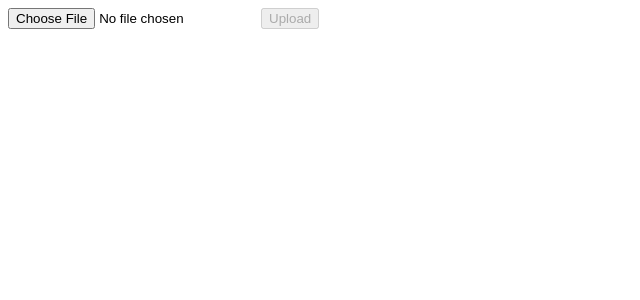
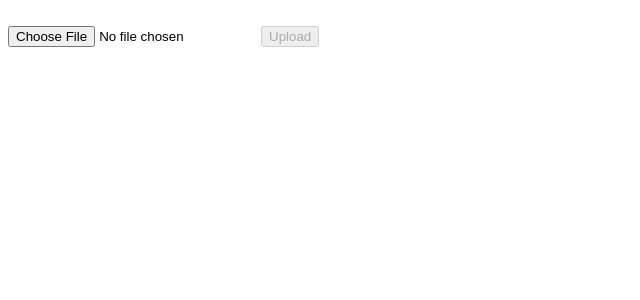
Before and after one commit to kerenren/TheTreeWhisperer, a React (Create React App) app in the folder tree-whisperer/: page / in a window 1280 px wide. Shown: the top 300 px of the page, without its empty margins (0-640 px from the left). Built offline with nearby package versions, Linux system fonts and the light colour scheme.

Commit message:
image preview

```diff
--- a/tree-whisperer/src/components/Classifier.jsx
+++ b/tree-whisperer/src/components/Classifier.jsx
@@ -4,10 +4,13 @@ import axios from "axios";
 const Classifier = () => {
   const [selectedFile, setSelectedFile] = useState(null);
   const [uploadBtn, setuploadBtn] = useState(true);
+  const [img, setImg] = useState(null);
 
   const fileSelectedHandler = (event) => {
+    console.log(event.target.files[0].name);
     setSelectedFile(event.target.files[0]);
     setuploadBtn(false);
+    setImg(URL.createObjectURL(event.target.files[0]));
   };
 
   const fileUploadHandler = () => {
@@ -20,6 +23,9 @@ const Classifier = () => {
 
   return (
     <div className="App">
+      <div>
+        <img src={img} />
+      </div>
       <input type="file" onChange={(e) => fileSelectedHandler(e)} />
       <button
         disabled={uploadBtn}
```
